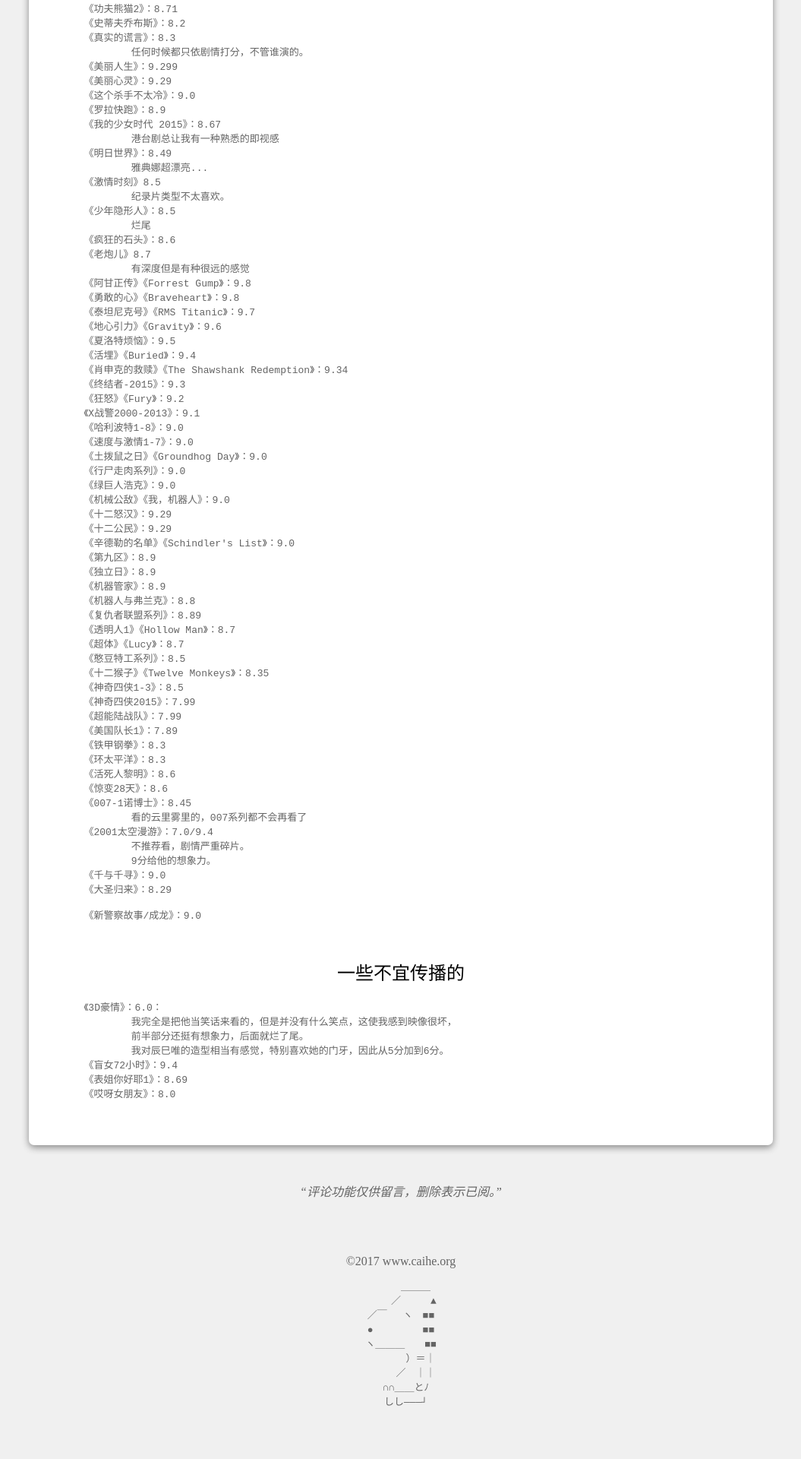
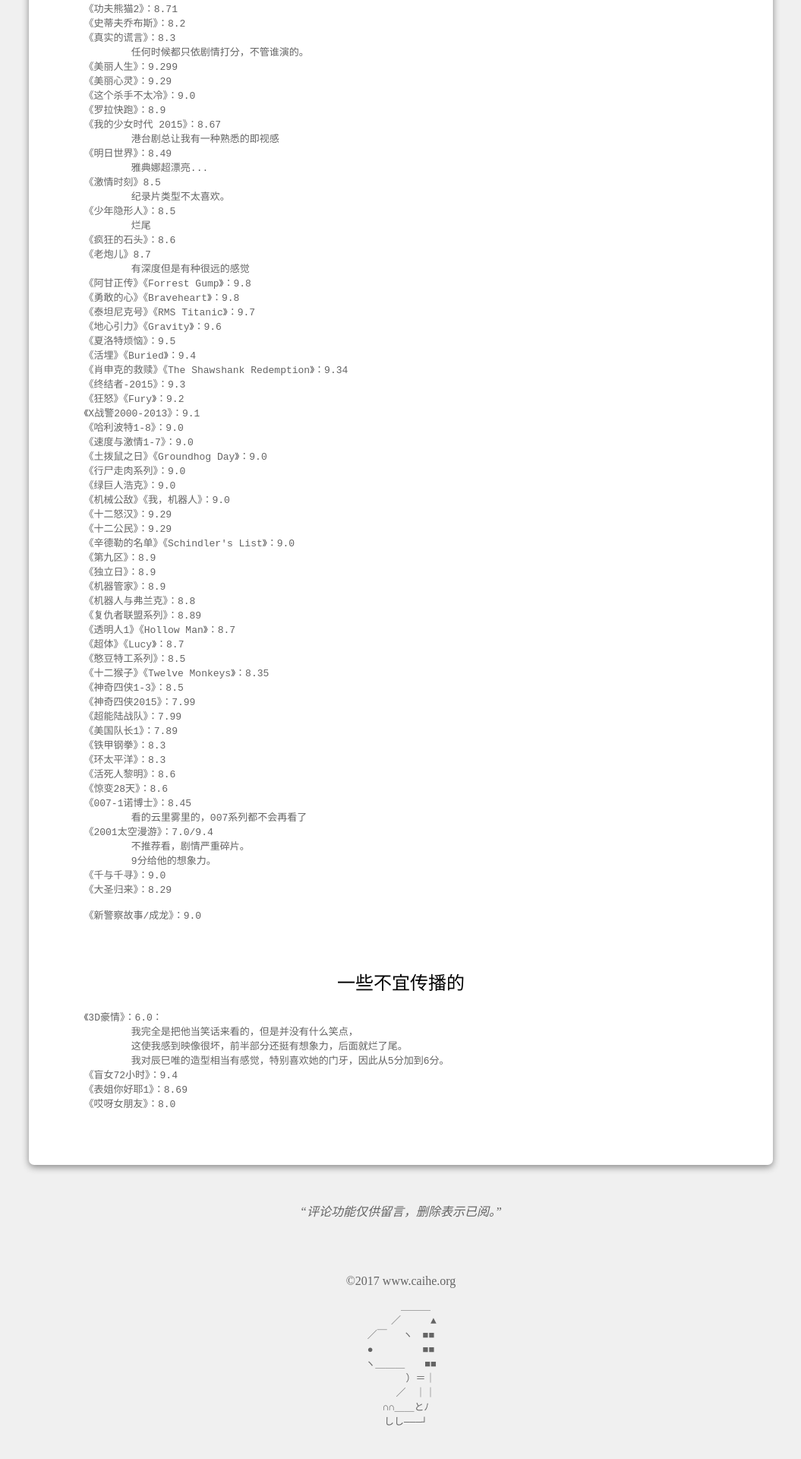
Before and after one commit to YasinZhong/yasinzhong.github.io, a Jekyll site: the page built from _posts/2018-3-10-MovieShare.html, in a window 1280 px wide. Shown: the part 2127-4047 px from the top of the page at 76% size, without its empty margins (112-1167 px from the left). Built offline with Jekyll 4.4.1, drawn with Linux system fonts in a browser that asks for light colours; comment, search, counter and statistics services are not loaded; before the commit the page ends 4008 px from its top, so only the background shows below that.

Commit message:
2018/03/31

```diff
--- a/_posts/2018-3-10-MovieShare.html
+++ b/_posts/2018-3-10-MovieShare.html
@@ -179,8 +179,8 @@
 <h2>一些不宜传播的</h2>
 <pre>
 	《3D豪情》：6.0：
-		我完全是把他当笑话来看的，但是并没有什么笑点，这使我感到映像很坏，
-		前半部分还挺有想象力，后面就烂了尾。
+		我完全是把他当笑话来看的，但是并没有什么笑点，
+		这使我感到映像很坏，前半部分还挺有想象力，后面就烂了尾。
 		我对辰巳唯的造型相当有感觉，特别喜欢她的门牙，因此从5分加到6分。
 	《盲女72小时》：9.4
 	《表姐你好耶1》：8.69
--- a/cssjs/a.css
+++ b/cssjs/a.css
@@ -23,8 +23,25 @@ q
 pre
 {
 	overflow: scroll;
+	padding-bottom: 1em;
 }
 
+
+
+
+li
+{
+	border:1px solid darkgray;
+	border-radius:7px;
+	-moz-border-radius:7px; /* Old Firefox */
+
+	padding-top: 0.5px;
+	padding-bottom: 0.5px;
+	padding-left: 1em;
+
+	margin-bottom: 0.6em;
+	margin-top: 0.6em;
+}
 
 
 
@@ -49,19 +66,6 @@ pre
 
 
 
-li
-{
-	border:1px solid darkgray;
-	border-radius:7px;
-	-moz-border-radius:7px; /* Old Firefox */
-
-	padding-top: 0.4px;
-	padding-bottom: 0.4px;
-	padding-left: 1em;
-
-	margin-bottom: 0.6em;
-	margin-top: 0.6em;
-}
 
 a,a:visited
 {
```
